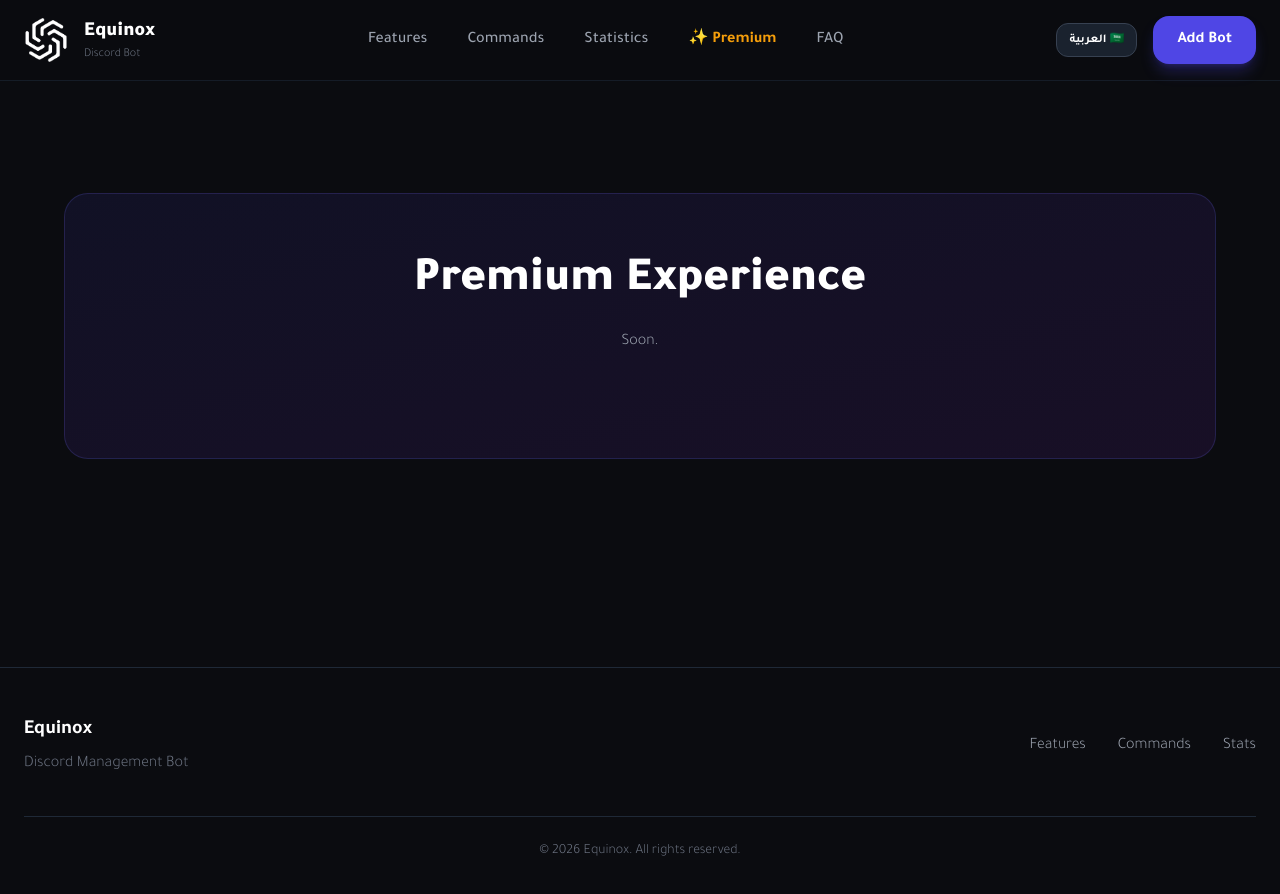
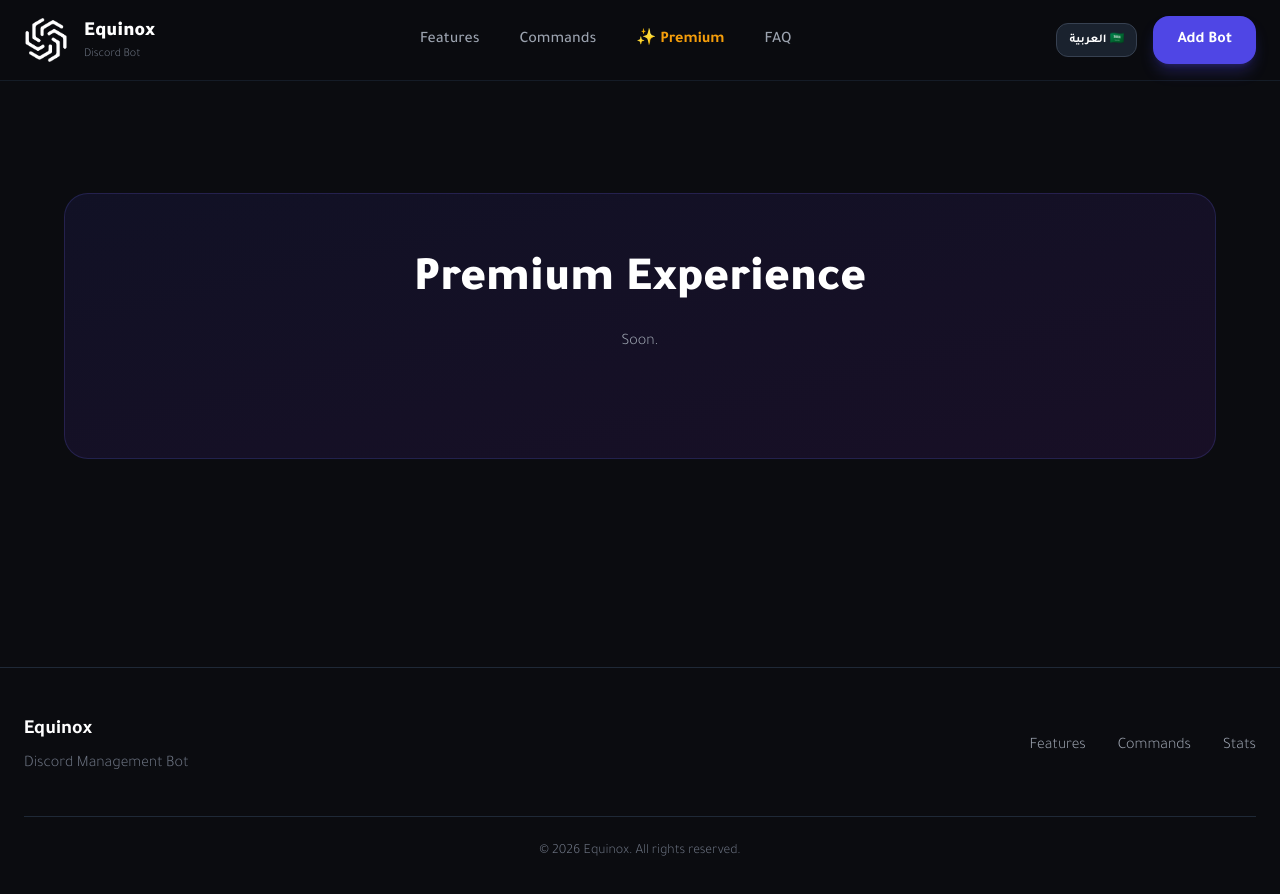
Before and after one commit to SQAcr/equinox-website, a React (Vite) app: page /premium in a window 1280 px wide. Shown: the top 894 px of the page. Built offline with nearby package versions, Linux system fonts and the light colour scheme.

Commit message:
fix: restore executable permission on vite binary

```diff
--- a/src/layout/Navbar.jsx
+++ b/src/layout/Navbar.jsx
@@ -58,12 +58,12 @@ export default function Navbar() {
           >
             {t.nav?.commands || "Commands"}
           </button>
-          <button
+          {/* <button
             onClick={() => handleScrollTo("stats")}
             className="hover:text-white transition bg-transparent border-none cursor-pointer"
           >
             {t.nav?.statistics || "Statistics"}
-          </button>
+          </button> */}
 
           {/* رابط البريميوم */}
           <Link
--- a/src/locales/translations.js
+++ b/src/locales/translations.js
@@ -3,7 +3,7 @@ export const translations = {
     nav: {
       features: "Features",
       commands: "Commands",
-      statistics: "Statistics",
+    //   statistics: "Statistics",
       faq: "FAQ",
       premium: "Premium", // <-- أضف هذه
       addBot: "Add Bot",
@@ -135,7 +135,7 @@ export const translations = {
     nav: {
       features: "المميزات",
       commands: "الأوامر",
-      statistics: "الإحصائيات",
+    //   statistics: "الإحصائيات",
       faq: "الأسئلة الشائعة",
       premium: "بريميوم", // <-- أضف هذه
       addBot: "أضف البوت",
```
